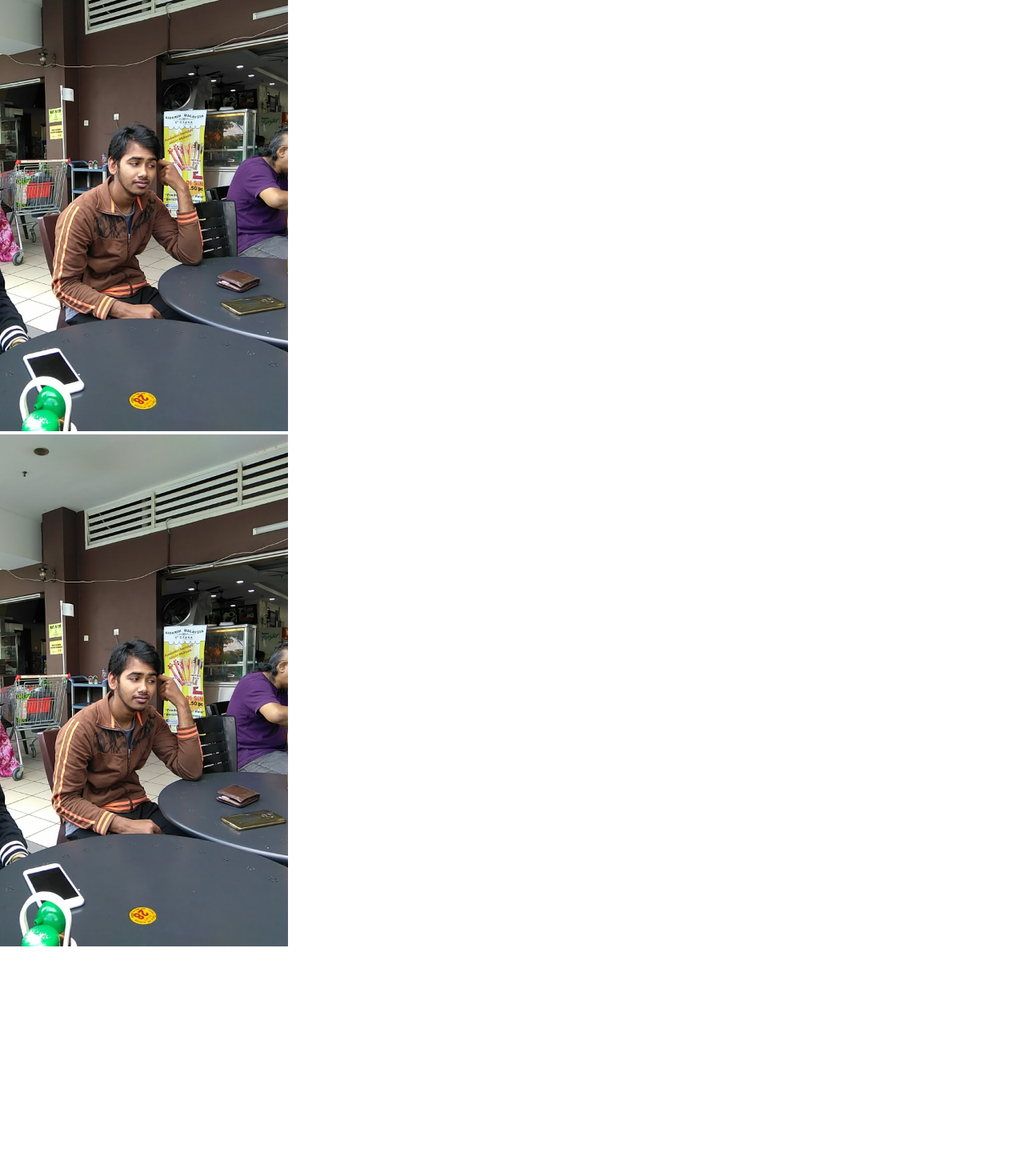
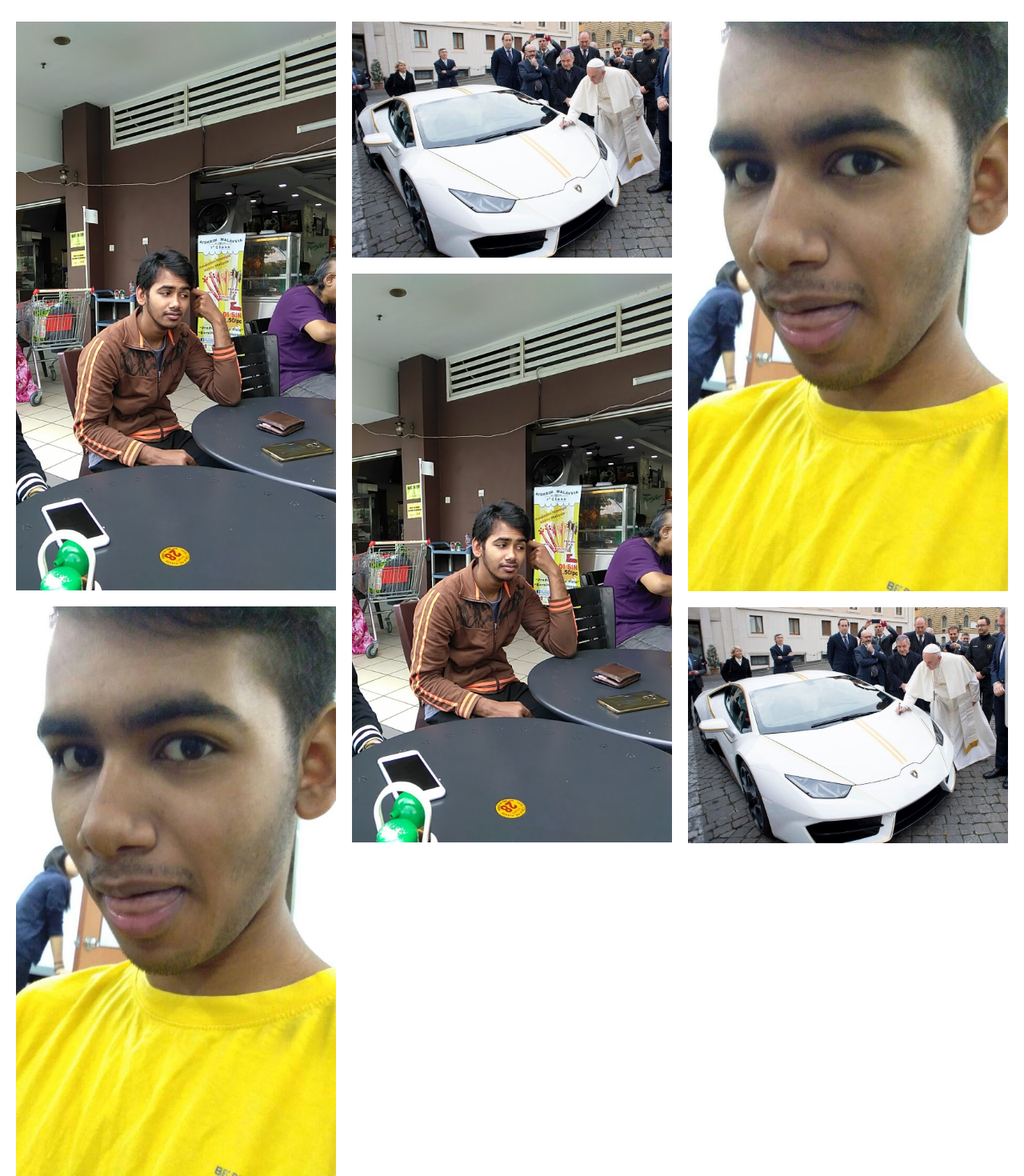
Before and after one commit to Benjaminlooi/Jerome-Portfolio, a Vue app: page /photos in a window 1280 px wide. Shown: the part 101-1571 px from the top of the page at 80% size. Before the commit the page ends 1288 px from the top, so only its background shows below. Built offline with nearby package versions, Linux system fonts and the light colour scheme.

Commit message:
Added tailwindcss

```diff
--- a/package.json
+++ b/package.json
@@ -24,6 +24,7 @@
     "eslint-plugin-vue": "^5.0.0",
     "sass": "^1.18.0",
     "sass-loader": "^7.1.0",
+    "tailwindcss": "^1.0.4",
     "vue-template-compiler": "^2.6.10"
   }
 }
--- a/postcss.config.js
+++ b/postcss.config.js
@@ -1,5 +1,6 @@
 module.exports = {
-  plugins: {
-    autoprefixer: {}
-  }
+  "plugins": [
+    require('tailwindcss'),
+    require('autoprefixer'),
+  ]
 }
--- /dev/null
+++ b/src/assets/css/tailwind.css
@@ -0,0 +1,5 @@
+@tailwind base;
+
+@tailwind components;
+
+@tailwind utilities;
--- a/src/components/Menu.vue
+++ b/src/components/Menu.vue
@@ -1,6 +1,6 @@
 <template>
   <transition name="menu-transition" @after-enter="showMenuLinks = true">
-    <div class="menu" v-if="menuIsShow">
+    <div class="menu inset-0" v-if="menuIsShow">
       <div class="menu-box">
         <div
           class="menu-icon"
--- a/src/main.js
+++ b/src/main.js
@@ -2,6 +2,7 @@ import Vue from 'vue'
 import App from './App.vue'
 import router from './router'
 import store from './store'
+import '@/assets/css/tailwind.css'
 
 Vue.config.productionTip = false
 
--- a/src/views/PhotoAlbum.vue
+++ b/src/views/PhotoAlbum.vue
@@ -1,12 +1,24 @@
 <template>
   <div>
     <MenuIcon />
-    <div class="container">
-      <div class="image">
+    <div class="images-container mt-32 mx-5">
+      <div class="w-full mb-5">
         <img src="../assets/IMG_20171122_123138.jpg" alt />
       </div>
-      <div class="image">
+      <div class="w-full mb-5">
+        <img src="../assets/IMG-20171014-WA0001.jpg" alt />
+      </div>
+      <div class="w-full mb-5">
+        <img src="../assets/qp2ffgt9l0521.jpg" alt />
+      </div>
+      <div class="w-full mb-5">
         <img src="../assets/IMG_20171122_123138.jpg" alt />
+      </div>
+      <div class="w-full mb-5">
+        <img src="../assets/IMG-20171014-WA0001.jpg" alt />
+      </div>
+      <div class="w-full mb-5">
+        <img src="../assets/qp2ffgt9l0521.jpg" alt />
       </div>
     </div>
   </div>
@@ -23,8 +35,12 @@ export default {
 </script>
 
 <style lang="scss" scoped>
-.image img{
-  position:relative;
+.image img {
+  position: relative;
   width: 360px;
 }
+.images-container {
+  column-count: 3;
+  column-gap: 1.25rem;
+}
 </style>
--- /dev/null
+++ b/tailwind.js
@@ -0,0 +1,7 @@
+module.exports = {
+  theme: {
+    extend: {}
+  },
+  variants: {},
+  plugins: []
+}
```
Also changed, not shown: src/assets/qp2ffgt9l0521.jpg (added), 1 other file (tests, documents, lock files or other folders).
